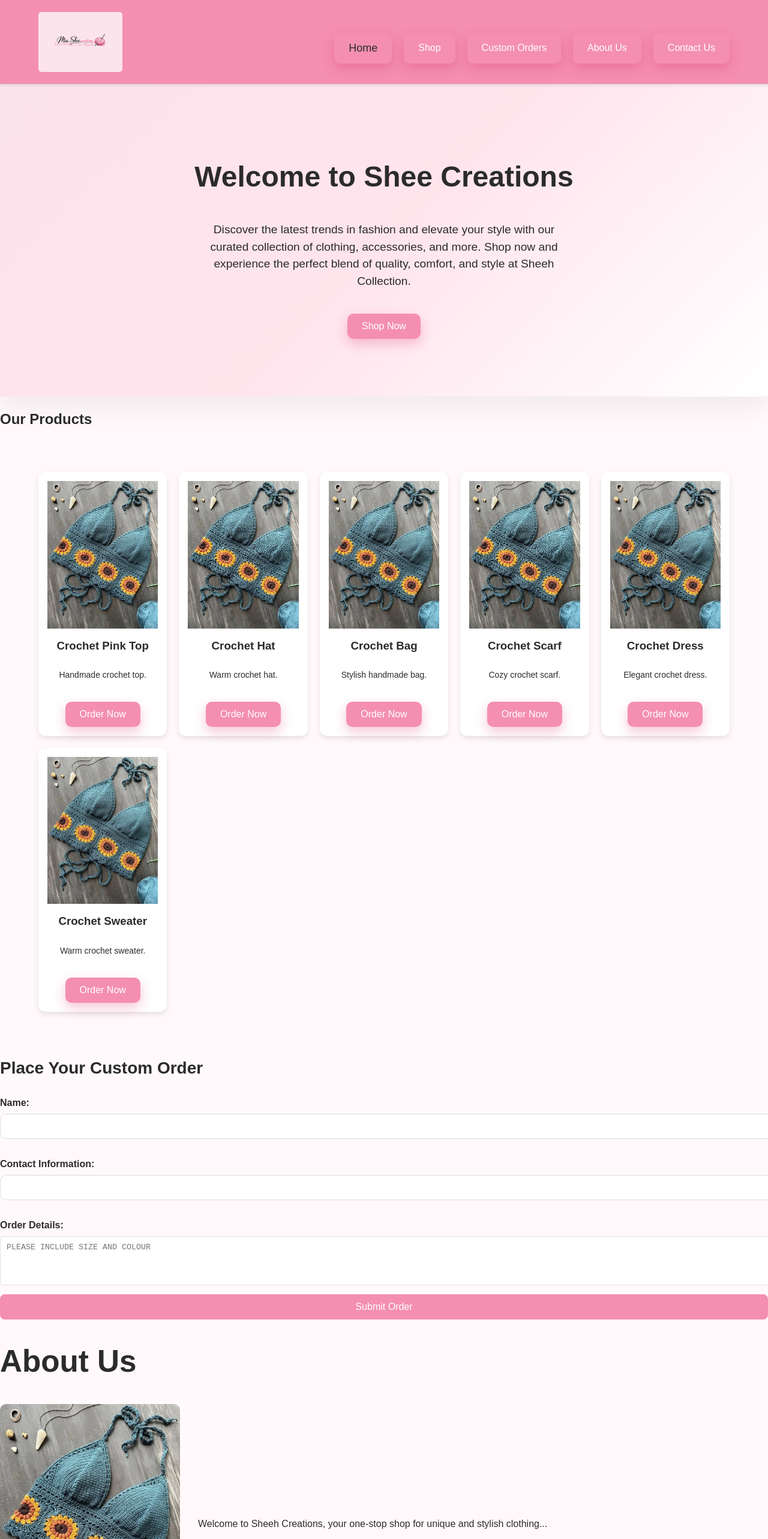
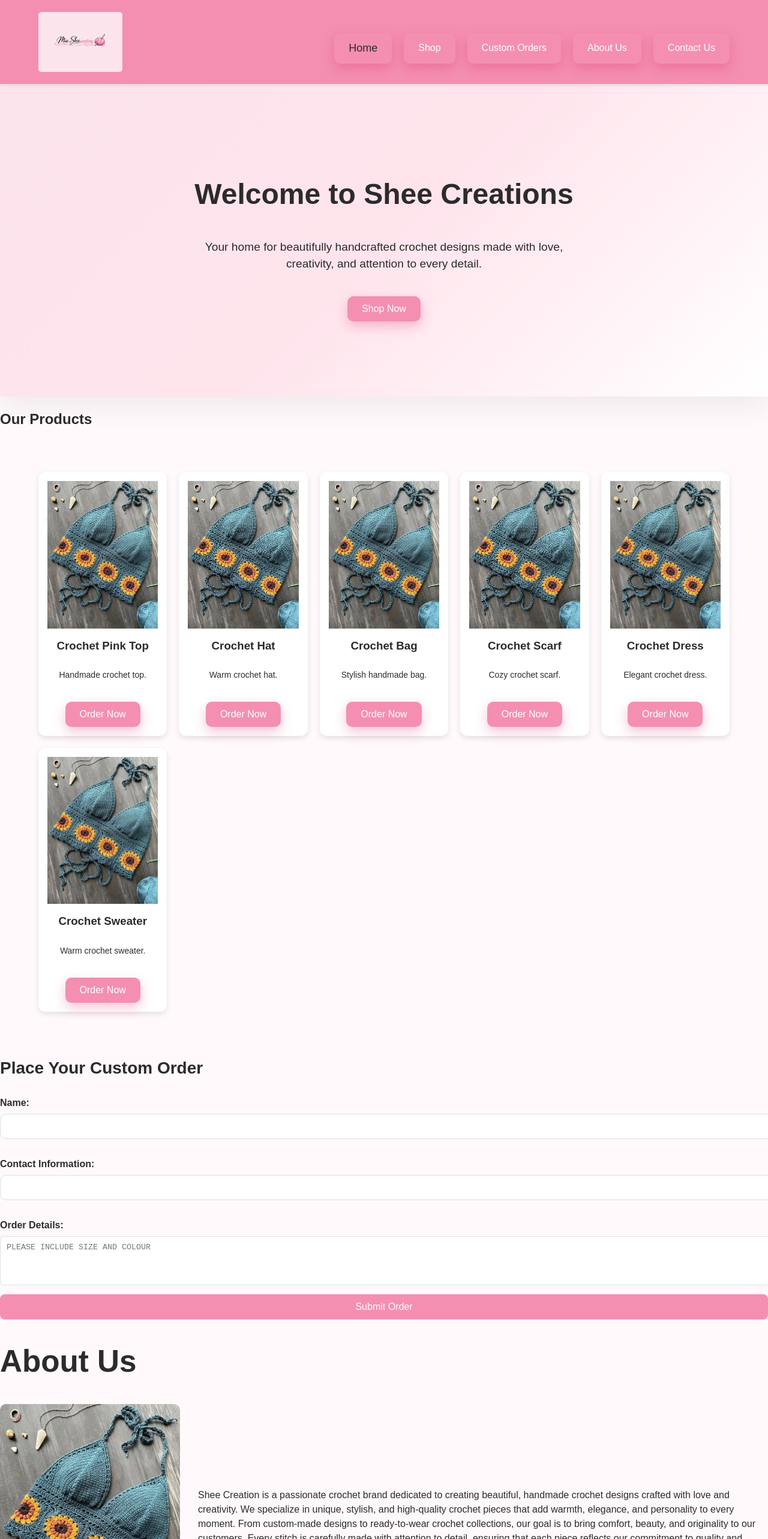
Before and after one commit to John-M23/Shee-Creations, a React (Vite) app: page / in a window 1280 px wide. Shown: the top 2566 px of the page at 60% size. Built offline with nearby package versions, Linux system fonts and the light colour scheme.

Commit message:
Edited hero About us Order.js and ProductOrder.js

```diff
--- a/src/components/About.jsx
+++ b/src/components/About.jsx
@@ -16,7 +16,11 @@ function About(){
                     />
                     {/* TEXT FIRST (Left side) */}
                     <p>
-                        Welcome to Sheeh Creations, your one-stop shop for unique and stylish clothing...
+                        Shee Creation is a passionate crochet brand dedicated to creating beautiful, handmade crochet designs crafted with love and creativity. We specialize in unique, stylish, and high-quality crochet pieces that add warmth, elegance, and personality to every moment.
+
+From custom-made designs to ready-to-wear crochet collections, our goal is to bring comfort, beauty, and originality to our customers. Every stitch is carefully made with attention to detail, ensuring that each piece reflects our commitment to quality and creativity.
+
+At Shee Creation, we don’t just make crochet products — we create art you can wear and cherish.
                     </p>
 
                     {/* IMAGE SECOND (Right side) */}
--- a/src/components/hero.jsx
+++ b/src/components/hero.jsx
@@ -2,7 +2,7 @@
     return (
         <div className="hero">
  <h1> Welcome to Shee Creations </h1>
- <p>Discover the latest trends in fashion and elevate your style with our curated collection of clothing, accessories, and more. Shop now and experience the perfect blend of quality, comfort, and style at Sheeh Collection.</p>
+ <p>Your home for beautifully handcrafted crochet designs made with love, creativity, and attention to every detail.</p>
      <button className="shop-now" id="shop-now-button">Shop Now</button>
 
    </div>
--- a/src/components/order.jsx
+++ b/src/components/order.jsx
@@ -9,7 +9,7 @@ function Order() {
     const contact = e.target.contact.value;
     const details = e.target.details.value;
 
-    const phoneNumber = "254110304492"; // Replace with your real number (no +)
+    const phoneNumber = "254704464147";
 
     const message = `Hello Shee Creations,%0A%0A
 Name: ${name}%0A
--- a/src/components/productOrder.jsx
+++ b/src/components/productOrder.jsx
@@ -14,7 +14,7 @@ function ProductOrder() {
   const [color, setColor] = useState("");
   const [quantity, setQuantity] = useState(1);
   const [deadline, setDeadline] = useState("");
-
+ const phoneNumber = "254704464147";
   // If product does not exist
   if (!product) {
     return (
@@ -47,7 +47,7 @@ Deadline: ${deadline}
 Total Price: Ksh ${totalPrice}
     `;
 
-    const whatsappURL = `https://wa.me/254110304492?text=${encodeURIComponent(
+    const whatsappURL = `https://wa.me/${phoneNumber}?text=${encodeURIComponent(
       message
     )}`;
 
```
